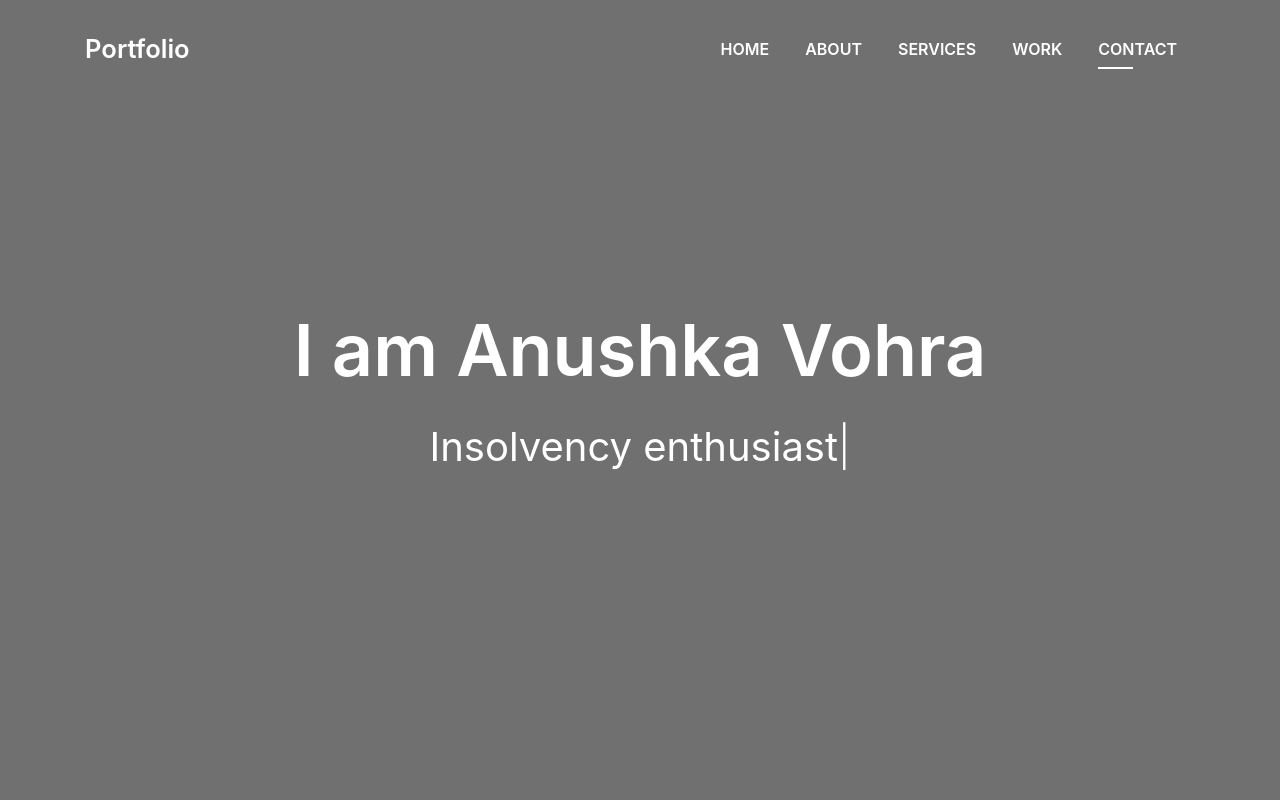
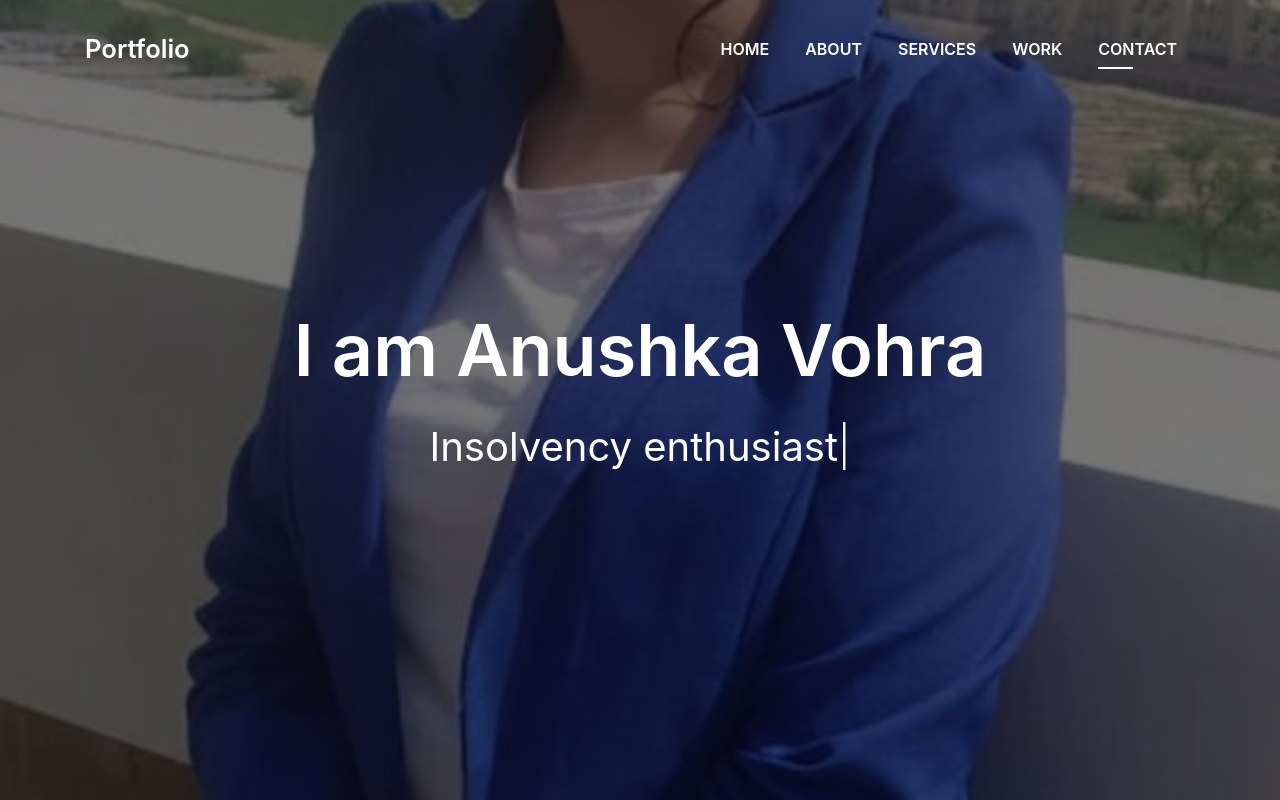
Before and after one commit to anushkavohra/anushkavohra.github.io, a plain HTML site: page index.html in a window 1280 px wide. Shown: the top 800 px of the page. Drawn offline with Linux system fonts and the light colour scheme; files whose address does not match are found by name.

Commit message:
Update link

```diff
--- a/index.html
+++ b/index.html
@@ -62,7 +62,7 @@
   <!--/ Nav End /-->
 
   <!--/ Intro Skew Star /-->
-  <div id="home" class="intro route bg-image" style="background-image: url(img/intro-bg-my.jpeg)">
+  <div id="home" class="intro route bg-image" style="background-image: url(img/intro-bg-my.jpg)">
     <div class="overlay-itro"></div>
     <div class="intro-content display-table">
       <div class="table-cell">
```
